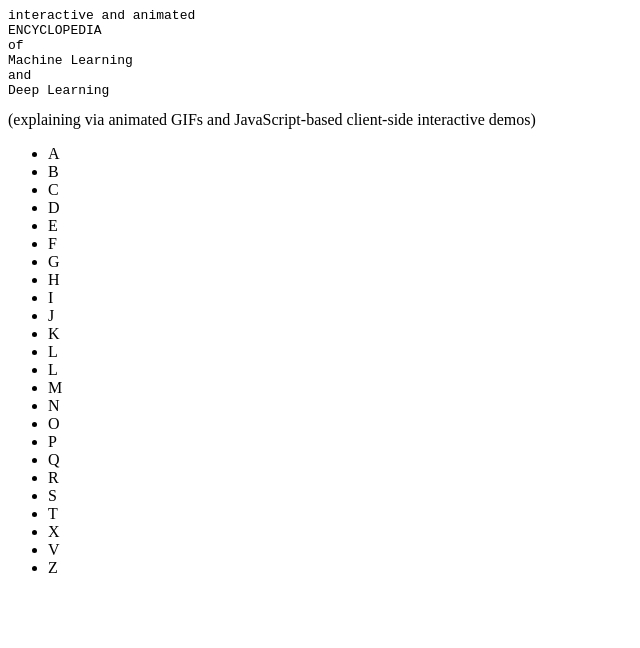
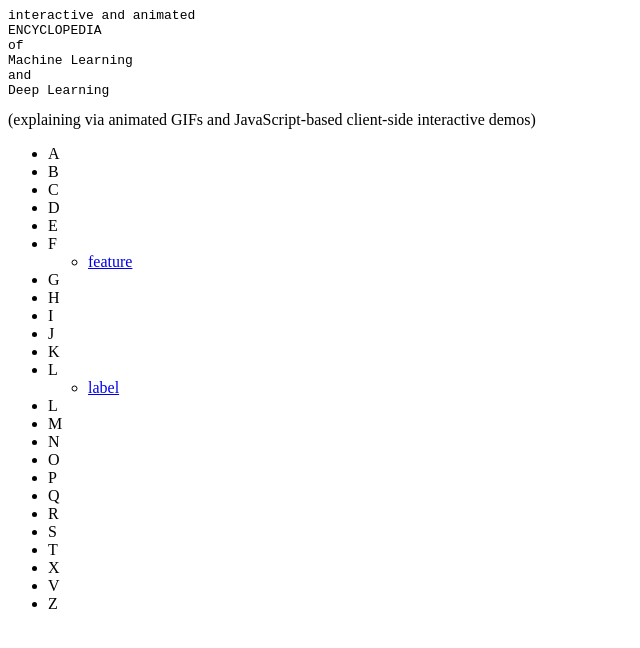
Before and after one commit to je-r/ML, a plain HTML site: page index.html in a window 1280 px wide. Shown: the whole page, without its empty margins (0-640 px from the left). Drawn offline with Linux system fonts and the light colour scheme.

Commit message:
Update index.html

```diff
--- a/index.html
+++ b/index.html
@@ -14,13 +14,21 @@ Deep Learning</pre>
 <li> C </li>
 <li> D </li>
 <li> E </li>
-<li> F </li>
+<li> F
+  <ul>
+    <li> <a href="feature.html">feature</a> </li>
+  </ul>
+  </li>
 <li> G </li>
 <li> H </li>
 <li> I </li>
 <li> J </li>
 <li> K </li>
-<li> L </li>
+<li> L
+  <ul>
+    <li> <a href="label.html">label</a> </li>
+  </ul>
+  </li>
 <li> L </li>
 <li> M </li>
 <li> N </li>
```
